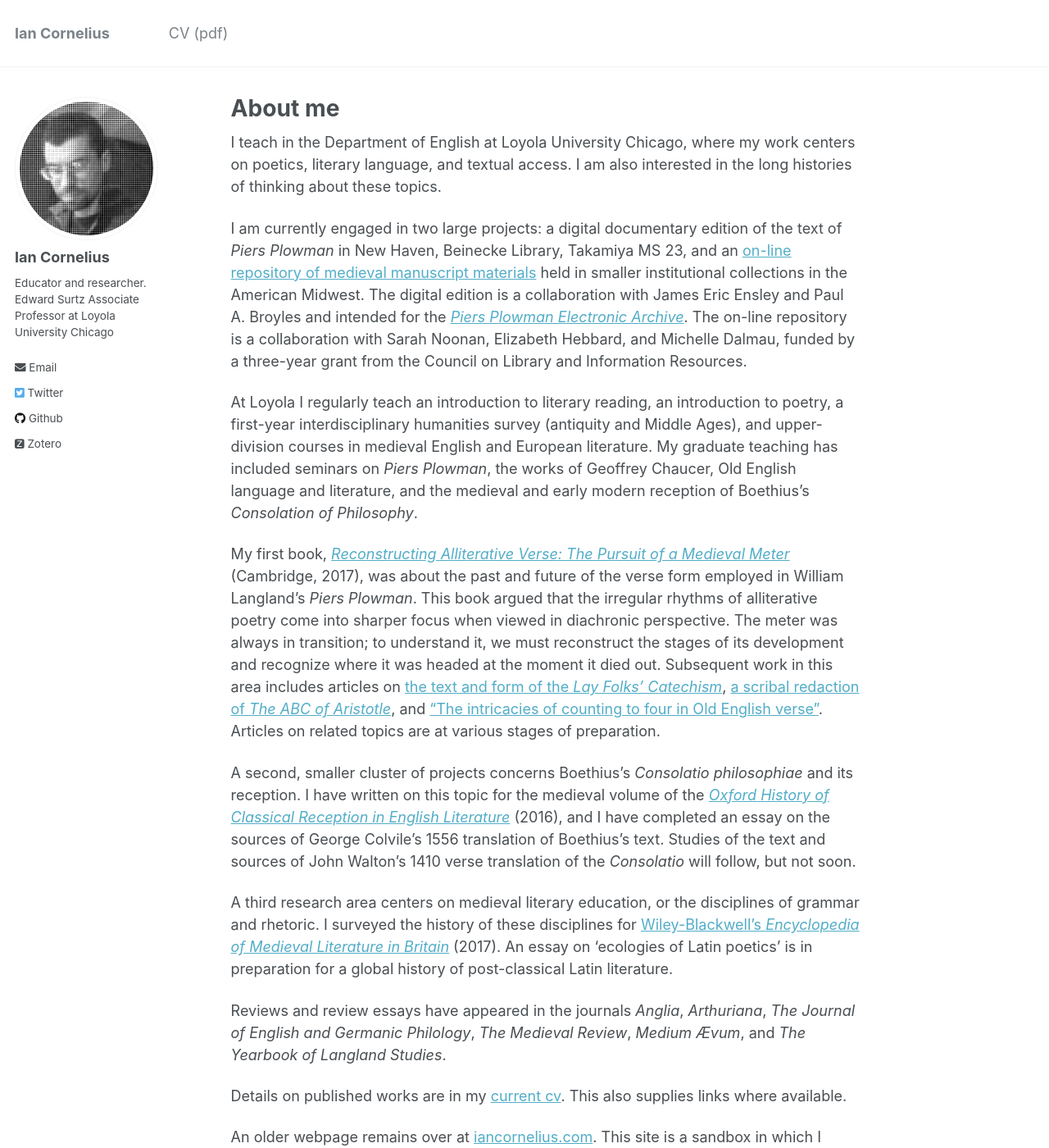
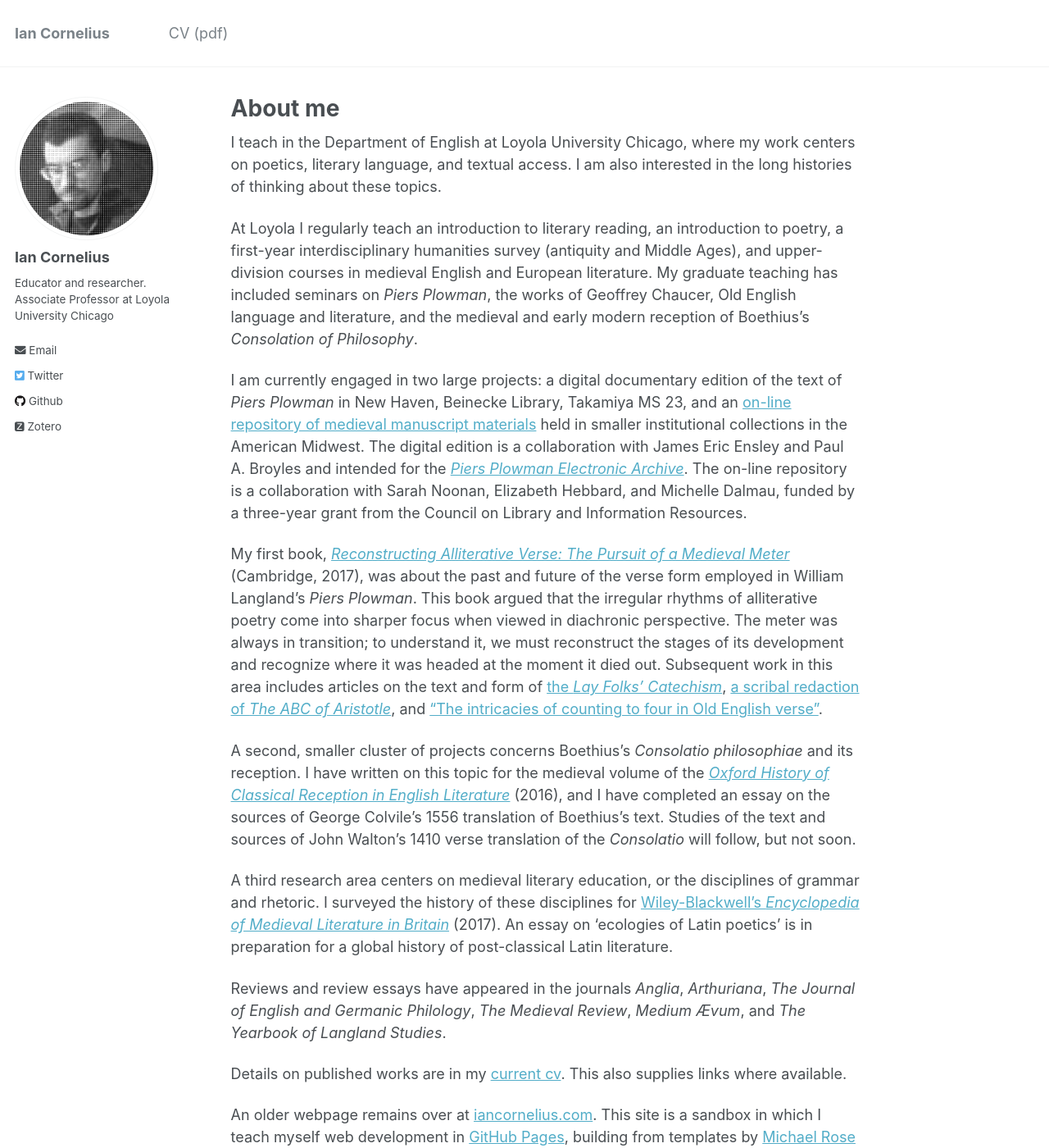
Before and after one commit to icornelius/icornelius.github.io, a Jekyll site: the page built from _pages/about.md, in a window 1280 px wide and 1400 px high. Shown: the whole window at 82% size. Built offline with Jekyll 4.4.1, drawn with Linux system fonts in a browser that asks for light colours; some web fonts are replaced.

Commit message:
update 'about' (2) and author bio

```diff
--- a/_config.yml
+++ b/_config.yml
@@ -82,7 +82,7 @@ analytics:
 author:
   name             : "Ian Cornelius"
   avatar           : "profile-newsprint.png"
-  bio              : "Educator and researcher. Edward Surtz Associate Professor at Loyola University Chicago"
+  bio              : "Educator and researcher. Associate Professor at Loyola University Chicago"
   location         :
   employer         :
   email            : "icornelius@luc.edu"
--- a/_pages/about.md
+++ b/_pages/about.md
@@ -11,24 +11,23 @@ redirect_from:
 I teach in the Department of English at Loyola University Chicago, where my work centers on poetics, literary language, and textual access.
 I am also interested in the long histories of thinking about these topics.
 
+At Loyola I regularly teach an introduction to literary reading, an introduction to poetry, a first-year interdisciplinary humanities survey (antiquity and Middle Ages), and upper-division courses in medieval English and European literature.
+My graduate teaching has included seminars on *Piers Plowman*, the works of Geoffrey Chaucer, Old English language and literature, and the medieval and early modern reception of Boethius's *Consolation of Philosophy*.
+
 I am currently engaged in two large projects:
 a digital documentary edition of the text of *Piers Plowman* in New Haven, Beinecke Library, Takamiya MS 23,
 and an [on-line repository of medieval manuscript materials](https://peripheralmss.org/) held in smaller institutional collections in the American Midwest.
 The digital edition is a collaboration with James Eric Ensley and Paul A. Broyles and intended for the [*Piers Plowman Electronic Archive*](http://piers.chass.ncsu.edu/).
 The on-line repository is a collaboration with Sarah Noonan, Elizabeth Hebbard, and Michelle Dalmau, funded by a three-year grant from the Council on Library and Information Resources.
 
-At Loyola I regularly teach an introduction to literary reading, an introduction to poetry, a first-year interdisciplinary humanities survey (antiquity and Middle Ages), and upper-division courses in medieval English and European literature.
-My graduate teaching has included seminars on *Piers Plowman*, the works of Geoffrey Chaucer, Old English language and literature, and the medieval and early modern reception of Boethius's *Consolation of Philosophy*.
-
 My first book, [*Reconstructing Alliterative Verse: The Pursuit of a Medieval Meter*](http://www.cambridge.org/9781107154100) (Cambridge, 2017), was about the past and future of the verse form employed in William Langland's *Piers Plowman*.
 This book argued that the irregular rhythms of alliterative poetry come into sharper focus when viewed in diachronic perspective.
 The meter was always in transition;
 to understand it, we must reconstruct the stages of its development and recognize where it was headed at the moment it died out.
 Subsequent work in this area includes articles on
-[the text and form of the *Lay Folks' Catechism*](https://academic.oup.com/res/article-abstract/70/293/14/5232559),
+the text and form of [the *Lay Folks' Catechism*](https://academic.oup.com/res/article-abstract/70/293/14/5232559),
 [a scribal redaction of *The ABC of Aristotle*](https://doi.org/10.1515/ang-2021-0026),
 and ["The intricacies of counting to four in Old English verse"](https://doi.org/10.1177/09639470211012297).
-Articles on related topics are at various stages of preparation.
 
 A second, smaller cluster of projects concerns Boethius's *Consolatio philosophiae* and its reception.
 I have written on this topic for the medieval volume of the [*Oxford History of Classical Reception in English Literature*](https://www.oxfordscholarship.com/view/10.1093/acprof:oso/9780199587230.001.0001/acprof-9780199587230-chapter-14) (2016),
```
